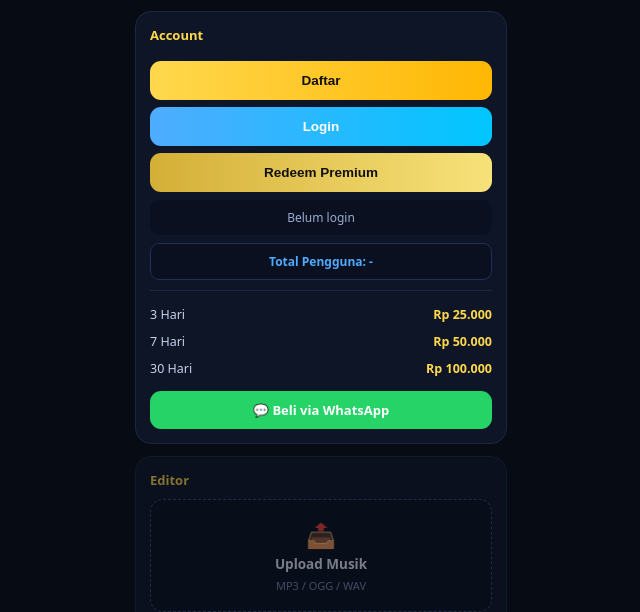
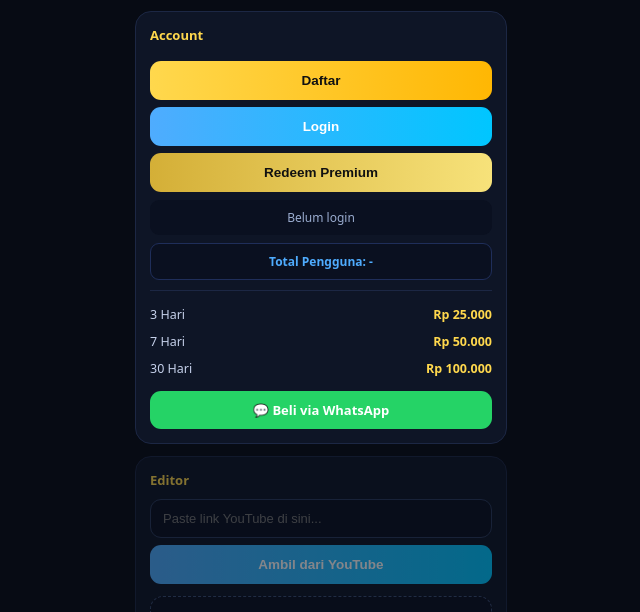
Before and after one commit to t4571600-creator/rezzz-audio, a plain HTML site: page index.html in a window 1280 px wide. Shown: the part 135-747 px from the top of the page, without its empty margins (319-959 px from the left). Drawn offline with nearby package versions, Linux system fonts and the light colour scheme; no server answers.

Commit message:
index.html

```diff
--- a/index.html
+++ b/index.html
@@ -163,6 +163,21 @@
   .upload .n { font-size: 11px; color: #7b8bb0; margin-top: 5px; word-break: break-all; }
   input[type="file"] { display: none; }
 
+  .yt-box {
+    margin-bottom: 12px;
+  }
+  .yt-box input {
+    width: 100%;
+    padding: 11px 12px;
+    border-radius: 11px;
+    border: 1px solid #2a3a5c;
+    background: #0a1020;
+    color: #fff;
+    font-size: 13px;
+    outline: none;
+  }
+  .yt-box input:focus { border-color: #4facfe; }
+
   audio {
     width: 100%;
     margin: 10px 0 2px;
@@ -313,6 +328,12 @@
   <div class="card" id="editorArea">
     <h3>Editor</h3>
 
+    <!-- YouTube Link -->
+    <div class="yt-box">
+      <input type="text" id="ytLink" placeholder="Paste link YouTube di sini...">
+      <button class="btn btn-blue" id="ytBtn" onclick="fromYoutube()">Ambil dari YouTube</button>
+    </div>
+
     <label class="upload" for="audioFile">
       <div class="ic">📤</div>
       <div class="t">Upload Musik</div>
@@ -390,6 +411,7 @@
   const db = document.getElementById('db');
   const dbText = document.getElementById('dbText');
   const totalUsersEl = document.getElementById('totalUsers');
+  const ytBtn = document.getElementById('ytBtn');
 
   let currentFile = null;
   let isLoggedIn = false;
@@ -538,6 +560,47 @@
     }
   }
 
+  // ===== YouTube Feature =====
+  function extractVideoId(url) {
+    const reg = /(?:youtube\.com\/(?:[^\/]+\/.+\/|(?:v|e(?:mbed)?)\/|.*[?&]v=)|youtu\.be\/)([^"&?\/\s]{11})/;
+    const match = url.match(reg);
+    return match ? match[1] : null;
+  }
+
+  async function fromYoutube() {
+    if (!isLoggedIn) return alert('Login dulu');
+    const link = document.getElementById('ytLink').value.trim();
+    if (!link) return alert('Masukkan link YouTube dulu');
+
+    const videoId = extractVideoId(link);
+    if (!videoId) return alert('Link YouTube tidak valid');
+
+    ytBtn.disabled = true;
+    ytBtn.textContent = 'Mengunduh...';
+
+    try {
+      // Coba beberapa sumber publik (sering berubah)
+      // 1. Vevioz style (bisa mati sewaktu-waktu)
+      const tryUrls = [
+        `https://api.vevioz.com/api/button/mp3/${videoId}`,
+        // Kalau mau tambah sumber lain bisa di sini
+      ];
+
+      // Karena pure frontend sulit, kita kasih opsi realistis:
+      // Buka converter di tab baru + kasih instruksi
+      alert('Fitur auto-download YouTube di browser sering diblokir YouTube.\n\nCara terbaik sekarang:\n1. Buka converter (akan terbuka tab baru)\n2. Download MP3-nya\n3. Upload ke Rezzz Audio ini\n\nKualitas edit tetap tinggi supaya peluang lolos copyright bagus.');
+
+      window.open(`https://ytmp3.as/en19/?v=${videoId}`, '_blank');
+      // Alternatif lain: https://cobalt.tools/ atau ytmp3.cc
+
+    } catch (e) {
+      alert('Gagal ambil dari YouTube: ' + e.message);
+    }
+
+    ytBtn.disabled = false;
+    ytBtn.textContent = 'Ambil dari YouTube';
+  }
+
   fileInput.addEventListener('change', async e => {
     if (!isLoggedIn) {
       alert('Login dulu');
@@ -608,7 +671,7 @@
   function bufferToMp3(buffer) {
     const ch = buffer.numberOfChannels;
     const rate = buffer.sampleRate;
-    const enc = new lamejs.Mp3Encoder(ch, rate, 192); // bitrate 192kbps (lebih bagus)
+    const enc = new lamejs.Mp3Encoder(ch, rate, 192);
     const left = floatTo16(buffer.getChannelData(0));
     const right = ch > 1 ? floatTo16(buffer.getChannelData(1)) : left;
     const blocks = [];
@@ -629,7 +692,6 @@
     const ctx = new (window.AudioContext || window.webkitAudioContext)();
     const srcBuf = await ctx.decodeAudioData(ab);
 
-    // Kualitas tinggi: tetap 44100 Hz
     const targetRate = 44100;
     const duration = srcBuf.duration / speedVal;
     const frames = Math.ceil(duration * targetRate);
```
